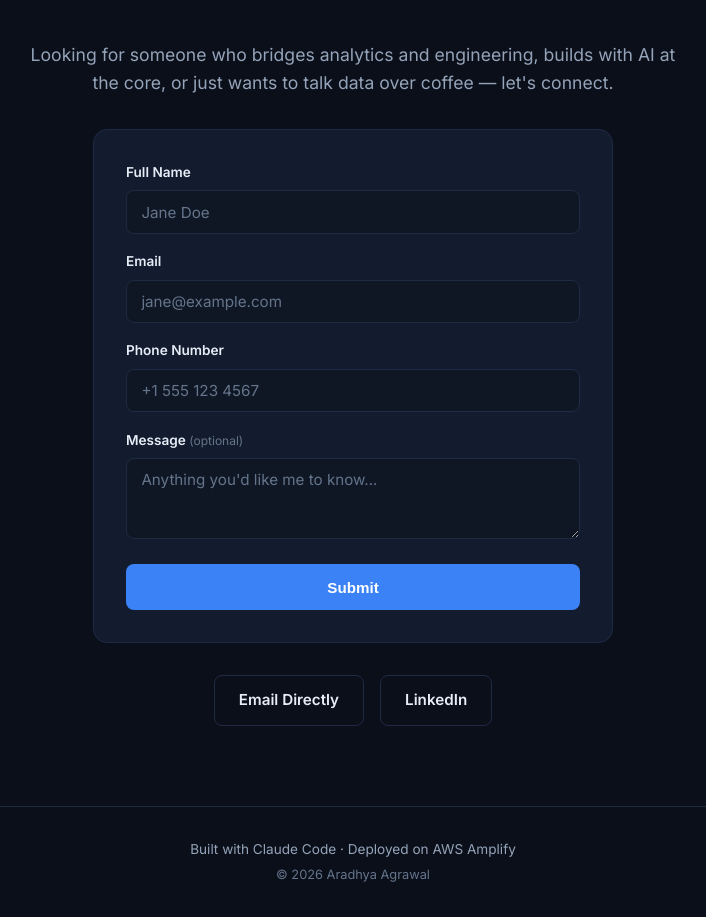
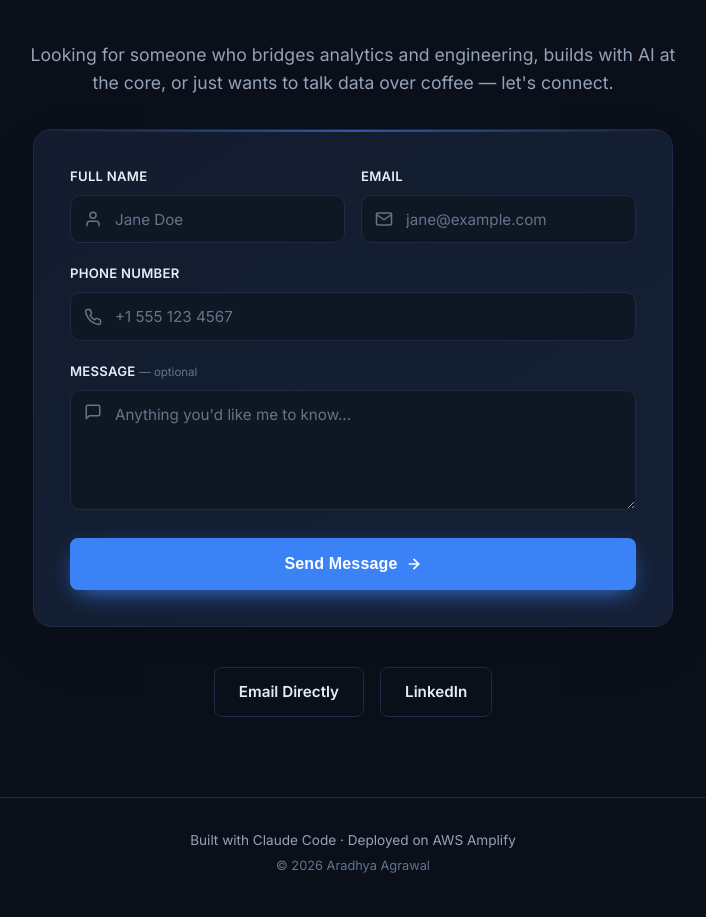
Before and after one commit to Falcon1008-ad/portfolio, a plain HTML site: page index.html in a window 1280 px wide. Shown: the part 5080-5997 px from the top of the page, without its empty margins (287-993 px from the left). Drawn offline with Linux system fonts and the light colour scheme.

Commit message:
Redesign contact form with icons and two-column layout

```diff
--- a/index.html
+++ b/index.html
@@ -311,35 +311,52 @@
       </p>
 
       <form id="contact-form" class="contact-form" novalidate>
-        <!-- Web3Forms: Replace YOUR_ACCESS_KEY_HERE with the key from web3forms.com -->
+        <!-- Web3Forms configuration -->
         <input type="hidden" name="access_key" value="a1f8226a-4bdb-4a4b-b0ac-cf5ad5beb8f7" />
         <input type="hidden" name="subject" value="New portfolio contact from {name}" />
         <input type="hidden" name="from_name" value="Aradhya's Portfolio" />
-        <!-- Honeypot (anti-spam) -->
-        <input type="checkbox" name="botcheck" class="hp-field" tabindex="-1" autocomplete="off" />
-
-        <div class="form-row">
-          <label for="full-name">Full Name</label>
-          <input type="text" id="full-name" name="name" placeholder="Jane Doe" required />
+        <!-- Honeypot (anti-spam) — hidden from users and screen readers -->
+        <div aria-hidden="true" style="position:absolute;left:-9999px;top:-9999px;visibility:hidden;">
+          <input type="checkbox" name="botcheck" tabindex="-1" autocomplete="off" />
         </div>
 
-        <div class="form-row">
-          <label for="email">Email</label>
-          <input type="email" id="email" name="email" placeholder="jane@example.com" required />
+        <div class="form-grid">
+          <div class="form-row">
+            <label for="full-name">Full Name</label>
+            <div class="input-wrap">
+              <svg class="input-icon" width="18" height="18" viewBox="0 0 24 24" fill="none" stroke="currentColor" stroke-width="2" stroke-linecap="round" stroke-linejoin="round"><path d="M20 21v-2a4 4 0 0 0-4-4H8a4 4 0 0 0-4 4v2"/><circle cx="12" cy="7" r="4"/></svg>
+              <input type="text" id="full-name" name="name" placeholder="Jane Doe" required autocomplete="name" />
+            </div>
+          </div>
+
+          <div class="form-row">
+            <label for="email">Email</label>
+            <div class="input-wrap">
+              <svg class="input-icon" width="18" height="18" viewBox="0 0 24 24" fill="none" stroke="currentColor" stroke-width="2" stroke-linecap="round" stroke-linejoin="round"><path d="M4 4h16c1.1 0 2 .9 2 2v12c0 1.1-.9 2-2 2H4c-1.1 0-2-.9-2-2V6c0-1.1.9-2 2-2z"/><polyline points="22,6 12,13 2,6"/></svg>
+              <input type="email" id="email" name="email" placeholder="jane@example.com" required autocomplete="email" />
+            </div>
+          </div>
         </div>
 
         <div class="form-row">
           <label for="phone">Phone Number</label>
-          <input type="tel" id="phone" name="phone" placeholder="+1 555 123 4567" required pattern="[0-9+\s\-()]{7,}" />
+          <div class="input-wrap">
+            <svg class="input-icon" width="18" height="18" viewBox="0 0 24 24" fill="none" stroke="currentColor" stroke-width="2" stroke-linecap="round" stroke-linejoin="round"><path d="M22 16.92v3a2 2 0 0 1-2.18 2 19.79 19.79 0 0 1-8.63-3.07 19.5 19.5 0 0 1-6-6 19.79 19.79 0 0 1-3.07-8.67A2 2 0 0 1 4.11 2h3a2 2 0 0 1 2 1.72 12.84 12.84 0 0 0 .7 2.81 2 2 0 0 1-.45 2.11L8.09 9.91a16 16 0 0 0 6 6l1.27-1.27a2 2 0 0 1 2.11-.45 12.84 12.84 0 0 0 2.81.7A2 2 0 0 1 22 16.92z"/></svg>
+            <input type="tel" id="phone" name="phone" placeholder="+1 555 123 4567" required pattern="[0-9+\s\-()]{7,}" autocomplete="tel" />
+          </div>
         </div>
 
         <div class="form-row">
-          <label for="message">Message <span class="optional">(optional)</span></label>
-          <textarea id="message" name="message" rows="3" placeholder="Anything you'd like me to know..."></textarea>
+          <label for="message">Message <span class="optional">— optional</span></label>
+          <div class="input-wrap input-wrap-textarea">
+            <svg class="input-icon" width="18" height="18" viewBox="0 0 24 24" fill="none" stroke="currentColor" stroke-width="2" stroke-linecap="round" stroke-linejoin="round"><path d="M21 15a2 2 0 0 1-2 2H7l-4 4V5a2 2 0 0 1 2-2h14a2 2 0 0 1 2 2z"/></svg>
+            <textarea id="message" name="message" rows="4" placeholder="Anything you'd like me to know..."></textarea>
+          </div>
         </div>
 
         <button type="submit" class="btn btn-primary form-submit" id="submit-btn">
-          <span class="btn-text">Submit</span>
+          <span class="btn-text">Send Message</span>
+          <svg class="btn-arrow" width="16" height="16" viewBox="0 0 24 24" fill="none" stroke="currentColor" stroke-width="2.5" stroke-linecap="round" stroke-linejoin="round"><line x1="5" y1="12" x2="19" y2="12"/><polyline points="12 5 19 12 12 19"/></svg>
           <span class="btn-spinner" aria-hidden="true"></span>
         </button>
       </form>
--- a/styles.css
+++ b/styles.css
@@ -355,74 +355,141 @@ img { max-width: 100%; display: block; }
 /* ========== CONTACT FORM ========== */
 .contact-form {
   text-align: left;
-  max-width: 520px;
-  margin: 0 auto 2rem;
-  background: var(--surface);
+  max-width: 640px;
+  margin: 0 auto 2.5rem;
+  background: linear-gradient(145deg, var(--surface) 0%, color-mix(in srgb, var(--accent) 4%, var(--surface)) 100%);
   border: 1px solid var(--border);
-  padding: 2rem;
-  border-radius: 14px;
+  padding: 2.25rem;
+  border-radius: 18px;
+  box-shadow: 0 20px 60px -20px rgba(0, 0, 0, 0.3);
+  position: relative;
+  overflow: hidden;
 }
+.contact-form::before {
+  content: '';
+  position: absolute;
+  top: 0; left: 0; right: 0;
+  height: 2px;
+  background: linear-gradient(90deg, transparent, var(--accent), transparent);
+  opacity: 0.6;
+}
+
+.form-grid {
+  display: grid;
+  grid-template-columns: 1fr 1fr;
+  gap: 1rem;
+}
+@media (max-width: 560px) {
+  .form-grid { grid-template-columns: 1fr; gap: 0; }
+}
+
 .form-row {
-  margin-bottom: 1.1rem;
+  margin-bottom: 1.25rem;
 }
 .form-row label {
   display: block;
-  font-size: 0.85rem;
+  font-size: 0.82rem;
   font-weight: 600;
   color: var(--text);
-  margin-bottom: 0.4rem;
+  margin-bottom: 0.5rem;
+  letter-spacing: 0.02em;
+  text-transform: uppercase;
 }
 .form-row .optional {
   color: var(--text-dim);
   font-weight: 400;
-  font-size: 0.75rem;
+  font-size: 0.72rem;
+  text-transform: none;
+  letter-spacing: 0;
 }
-.form-row input,
-.form-row textarea {
+
+.input-wrap {
+  position: relative;
+  display: flex;
+  align-items: center;
+}
+.input-wrap .input-icon {
+  position: absolute;
+  left: 0.9rem;
+  color: var(--text-dim);
+  pointer-events: none;
+  transition: color 0.2s;
+  z-index: 1;
+}
+.input-wrap-textarea .input-icon {
+  top: 0.85rem;
+  align-items: flex-start;
+}
+.input-wrap input,
+.input-wrap textarea {
   width: 100%;
-  padding: 0.7rem 0.9rem;
+  padding: 0.85rem 1rem 0.85rem 2.75rem;
   background: var(--bg-alt);
-  border: 1px solid var(--border);
-  border-radius: 8px;
+  border: 1.5px solid var(--border);
+  border-radius: 10px;
   color: var(--text);
   font-family: inherit;
   font-size: 0.95rem;
-  transition: border-color 0.2s, box-shadow 0.2s;
+  transition: all 0.2s ease;
 }
-.form-row input:focus,
-.form-row textarea:focus {
+.input-wrap input:hover,
+.input-wrap textarea:hover {
+  border-color: color-mix(in srgb, var(--accent) 50%, var(--border));
+}
+.input-wrap input:focus,
+.input-wrap textarea:focus {
   outline: none;
   border-color: var(--accent);
-  box-shadow: 0 0 0 3px var(--accent-glow);
+  box-shadow: 0 0 0 4px var(--accent-glow);
+  background: var(--bg);
 }
-.form-row textarea {
+.input-wrap input:focus + .input-icon,
+.input-wrap:focus-within .input-icon {
+  color: var(--accent);
+}
+.input-wrap textarea {
   resize: vertical;
-  min-height: 80px;
+  min-height: 100px;
+  line-height: 1.5;
 }
-.form-row input::placeholder,
-.form-row textarea::placeholder {
+.input-wrap input::placeholder,
+.input-wrap textarea::placeholder {
   color: var(--text-dim);
 }
-.hp-field {
-  position: absolute !important;
-  left: -9999px !important;
-  opacity: 0;
-  pointer-events: none;
-}
+
 .form-submit {
   width: 100%;
   justify-content: center;
-  padding: 0.85rem 1.5rem;
+  padding: 1rem 1.5rem;
   position: relative;
+  margin-top: 0.5rem;
+  font-size: 1rem;
+  font-weight: 600;
+  letter-spacing: 0.01em;
+  gap: 0.5rem;
+  box-shadow: 0 8px 24px -8px var(--accent);
+}
+.form-submit:hover {
+  box-shadow: 0 12px 28px -8px var(--accent);
+  transform: translateY(-2px);
 }
 .form-submit:disabled {
   opacity: 0.7;
   cursor: not-allowed;
+  transform: none;
 }
+.btn-arrow {
+  transition: transform 0.2s;
+}
+.form-submit:hover .btn-arrow {
+  transform: translateX(4px);
+}
+.form-submit.loading .btn-arrow { display: none; }
+
 .btn-spinner {
   display: none;
-  width: 16px;
-  height: 16px;
+  width: 18px;
+  height: 18px;
   border: 2px solid rgba(255, 255, 255, 0.3);
   border-top-color: white;
   border-radius: 50%;
@@ -437,7 +504,7 @@ img { max-width: 100%; display: block; }
   border: 1px solid rgba(239, 68, 68, 0.4);
   color: #ef4444;
   padding: 0.75rem 1rem;
-  border-radius: 8px;
+  border-radius: 10px;
   font-size: 0.9rem;
   margin-top: 1rem;
   text-align: center;
```
Also changed, not shown: 1 other file.
